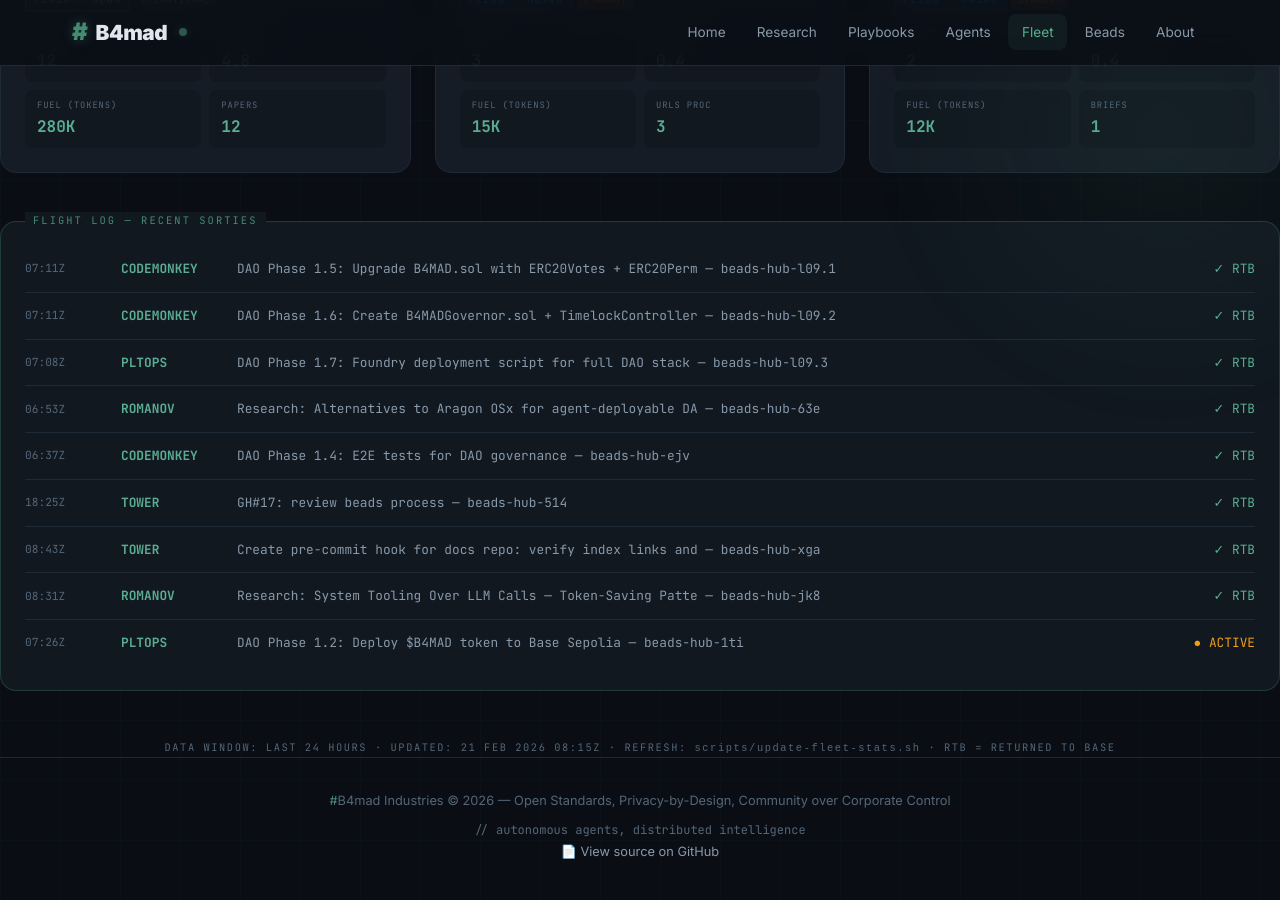
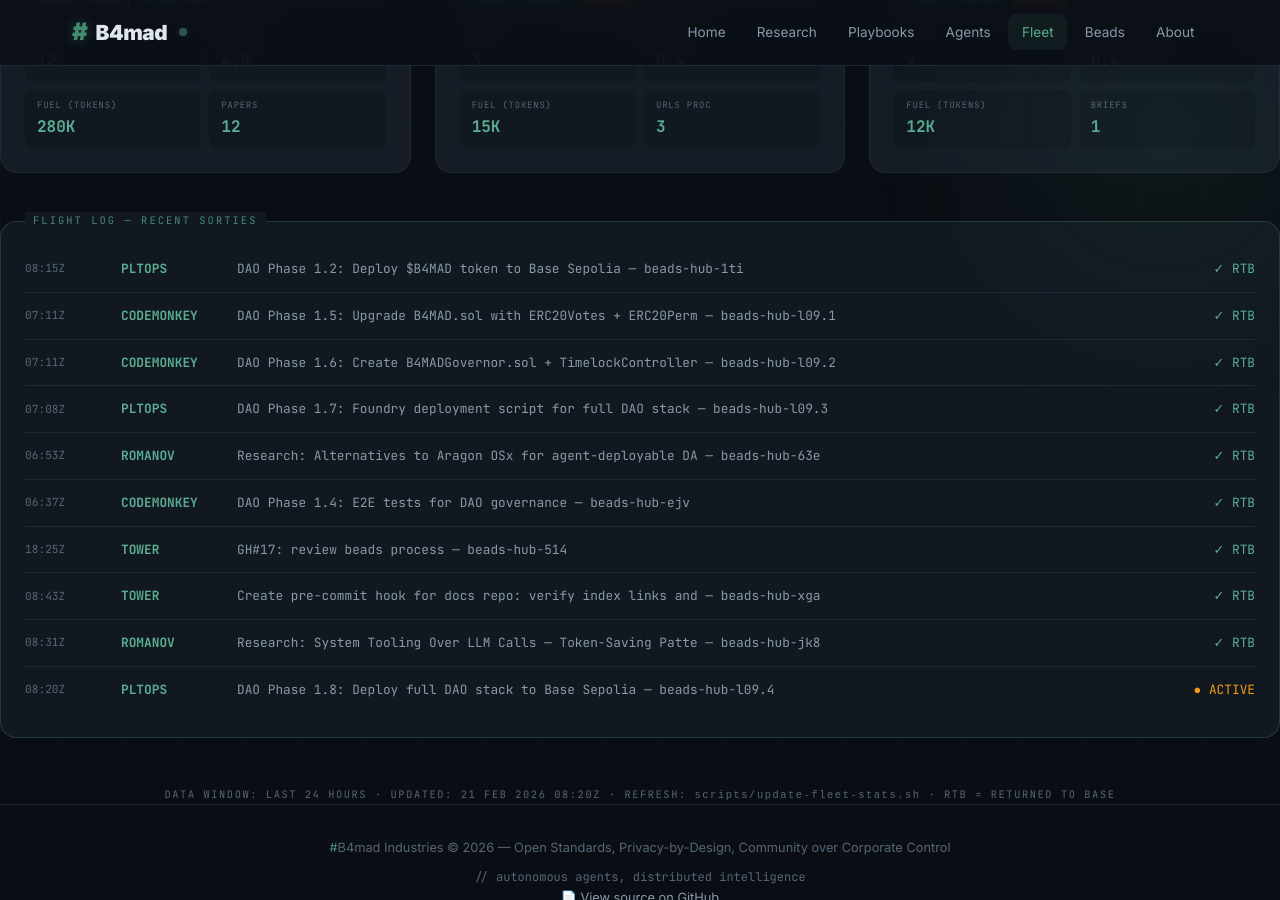
Before and after one commit to brenner-axiom/docs, a Jekyll site: the page built from fleet/index.html, in a window 1280 px wide and 900 px high, scrolled down 806 px. Built offline with Jekyll 4.4.1, drawn with Linux system fonts in a browser that asks for light colours; some of the changed text lies outside the part shown.

Commit message:
fleet: auto-update dashboard stats 2026-02-21T08:20Z

```diff
--- a/fleet/index.html
+++ b/fleet/index.html
@@ -289,22 +289,22 @@ description: "#B4mad Agent Fleet metrics dashboard with aviation theme"
     <div class="stat-label">Distance Flown</div>
   </div>
   <div class="stat-item">
-    <div class="stat-value">1890K</div>
+    <div class="stat-value">1855K</div>
     <div class="stat-unit">kg</div>
     <div class="stat-label">Fuel Burned</div>
   </div>
   <div class="stat-item">
-    <div class="stat-value">4</div>
+    <div class="stat-value">3</div>
     <div class="stat-unit">pax</div>
     <div class="stat-label">Passengers</div>
   </div>
   <div class="stat-item">
-    <div class="stat-value">32.4</div>
+    <div class="stat-value">31.8</div>
     <div class="stat-unit">hrs</div>
     <div class="stat-label">Flight Hours</div>
   </div>
   <div class="stat-item">
-    <div class="stat-value">54</div>
+    <div class="stat-value">53</div>
     <div class="stat-unit">msn</div>
     <div class="stat-label">Sorties Flown</div>
   </div>
@@ -509,6 +509,12 @@ description: "#B4mad Agent Fleet metrics dashboard with aviation theme"
 <!-- Flight Log -->
 <div class="flight-log">
   <div class="log-entry">
+    <span class="log-time">08:15Z</span>
+    <span class="log-callsign">PLTOPS</span>
+    <span class="log-mission">DAO Phase 1.2: Deploy $B4MAD token to Base Sepolia — beads-hub-1ti</span>
+    <span class="log-status"><span class="complete">✓ RTB</span></span>
+  </div>
+  <div class="log-entry">
     <span class="log-time">07:11Z</span>
     <span class="log-callsign">CODEMONKEY</span>
     <span class="log-mission">DAO Phase 1.5: Upgrade B4MAD.sol with ERC20Votes + ERC20Perm — beads-hub-l09.1</span>
@@ -557,15 +563,15 @@ description: "#B4mad Agent Fleet metrics dashboard with aviation theme"
     <span class="log-status"><span class="complete">✓ RTB</span></span>
   </div>
   <div class="log-entry">
-    <span class="log-time">07:26Z</span>
+    <span class="log-time">08:20Z</span>
     <span class="log-callsign">PLTOPS</span>
-    <span class="log-mission">DAO Phase 1.2: Deploy $B4MAD token to Base Sepolia — beads-hub-1ti</span>
+    <span class="log-mission">DAO Phase 1.8: Deploy full DAO stack to Base Sepolia — beads-hub-l09.4</span>
     <span class="log-status"><span class="active">● ACTIVE</span></span>
   </div>
 </div>
 
 <div style="text-align: center; margin-top: 2rem;">
   <p style="font-family: 'JetBrains Mono', monospace; font-size: 0.65rem; color: var(--text-muted); letter-spacing: 0.15em;">
-    DATA WINDOW: LAST 24 HOURS · UPDATED: 21 FEB 2026 08:15Z ·                                                                                                                                                                                                                                                                                                          REFRESH: <code>scripts/update-fleet-stats.sh</code> · RTB = RETURNED TO BASE
+    DATA WINDOW: LAST 24 HOURS · UPDATED: 21 FEB 2026 08:20Z ·                                                                                                                                                                                                                                                                                                           REFRESH: <code>scripts/update-fleet-stats.sh</code> · RTB = RETURNED TO BASE
   </p>
 </div>
```
